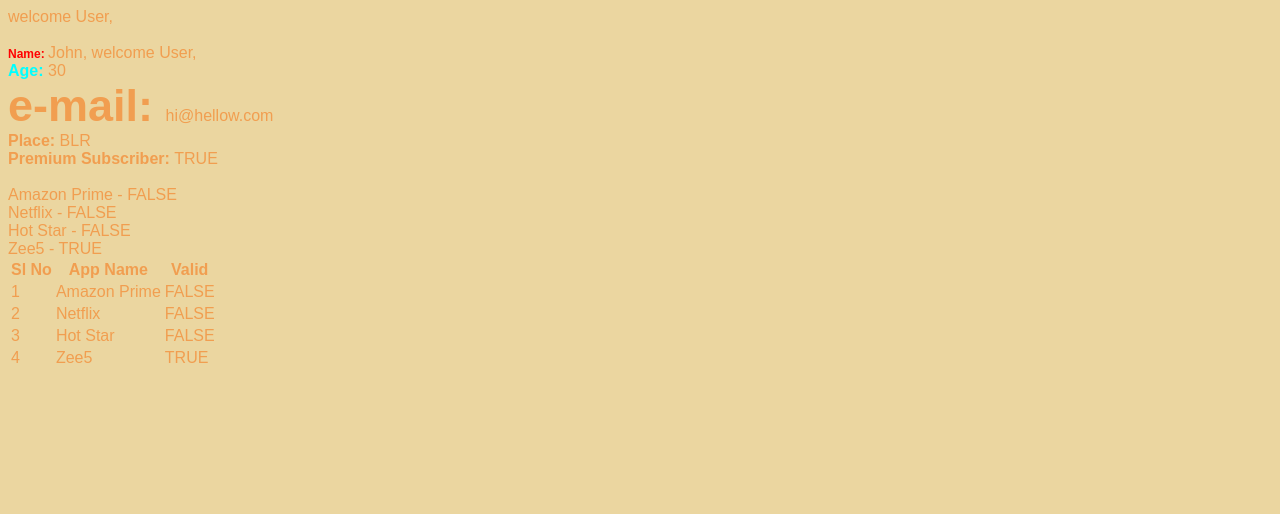
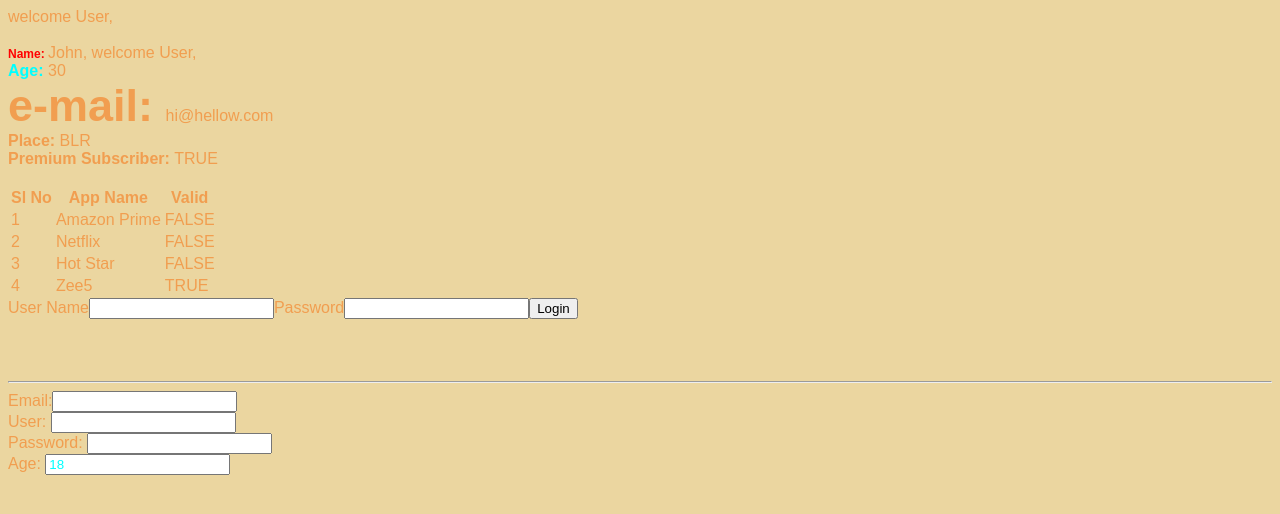
Before and after one commit to shijoshaji/react-vite-tuts, a React (Vite) app: page / in a window 1280 px wide. Shown: the top 514 px of the page. Built offline with nearby package versions, Linux system fonts and the light colour scheme.

Commit message:
use state topic

```diff
--- a/src/App.jsx
+++ b/src/App.jsx
@@ -3,6 +3,7 @@
 export default function App() {
 
     const isAuthenticated = true;
+    const userStatus = 'active';
 
     // if (isAuthenticated) {
     //     return (
@@ -19,7 +20,13 @@
     // );
 
 
-    return isAuthenticated ? <UserData message="welcome User," /> : <h1>Not Authenticated</h1>;
+    return (
+        isAuthenticated ?
+            (userStatus === 'active' ?
+                <UserData message="welcome User," />
+                : <h1>Not verified</h1>)
+            : <h1>Not Authenticated</h1>
+    );
 
 
 
--- /dev/null
+++ b/src/components/UserComponents/LoginForm.jsx
@@ -0,0 +1,26 @@
+export function LoginForm() {
+    return (
+        <>
+            <form onSubmit={(e) => {
+                e.preventDefault();
+                const formData = new FormData(e.target);
+                let usrname = formData.get('username');
+                let pwd = formData.get('pwd');
+
+                console.log(` credes are ${usrname} ${pwd}`);
+
+            }}>
+                <label htmlFor="username">User Name</label>
+                <input type="text" name="username" id="username" onChange={(e) => {
+                    console.log(e.target.value);
+                }} />
+
+                <label htmlFor="pwd">Password</label>
+                <input type="password" name="pwd" id="pwd" />
+
+                <button type="submit">Login</button>
+            </form>
+
+        </>
+    );
+}
--- /dev/null
+++ b/src/components/UserComponents/Registeration.jsx
@@ -0,0 +1,50 @@
+import { useState } from "react";
+
+
+
+export function Registeration() {
+    // const [age, setAge] = useState(18);
+    // const [email, setEmail] = useState('');
+    // const [username, setUsername] = useState('');
+    // const [password, setPassword] = useState('');
+
+    const [formData, setFormData] = useState({
+        age: 18,
+        email: '',
+        username: '',
+        password: ''
+    });
+
+    const handleChange = (e) => {
+        const { name, value } = e.target;
+        console.log(name, value);
+        setFormData({
+            ...formData,
+            [name]: value
+        });
+    };
+
+    return (
+        <>
+            <form action="">
+                <div>
+                    <label htmlFor="email">Email:</label>
+                    <input type="text" name="email" id="email" value={formData.email} onChange={handleChange} />
+                </div>
+                <div>
+                    <label htmlFor="username">User: </label>
+                    <input type="text" name="username" id="username" value={formData.username} onChange={handleChange} />
+                </div>
+                <div>
+                    <label htmlFor="password">Password: </label>
+                    <input type="text" name="password" id="password" value={formData.password} onChange={handleChange} />
+                </div>
+                <div>
+                    <label htmlFor="age">Age: </label>
+                    {/* <input type="text" name="age" id="age" value={age} onChange={(e) => { setAge(e.target.value); }} /> */}
+                    <input type="text" name="age" id="age" value={formData.age} onChange={handleChange} />
+                </div>
+            </form>
+        </>
+    );
+}
--- a/src/components/UserComponents/UserData.jsx
+++ b/src/components/UserComponents/UserData.jsx
@@ -1,5 +1,7 @@
 import PropTypes from 'prop-types';
 import { UserProfile } from "./UserProfile";
+import { LoginForm } from './LoginForm';
+import { Registeration } from './Registeration';
 
 export function UserData(props) {
     // here the message is from parent i can pass this to child/sibling components
@@ -38,6 +40,13 @@
 
             {/* <UserInfo username="John C" age={30} email='hi@hellow.com' place='BLR' isPremium={true} /> */}
             <UserProfile params={params} />
+
+
+            <LoginForm />
+            <br /><br /><br />
+            <hr />
+
+            <Registeration />
         </div >
 
     );
--- a/src/components/UserComponents/UserProfile.jsx
+++ b/src/components/UserComponents/UserProfile.jsx
@@ -16,13 +16,13 @@
                 <b>Premium Subscriber: </b> {String(isPremium).toUpperCase()} <br />
 
                 <br />
-                <>
+                {/* <>
                     {isPremium ? <div>
                         {ottApps.map((item, index) => (
                             <UserYesOtt key={index} item={item} />
                         ))}
                     </div> : <UserNoOtt />}
-                </>
+                </> */}
                 <>
                     {
                         isPremium ?
```
